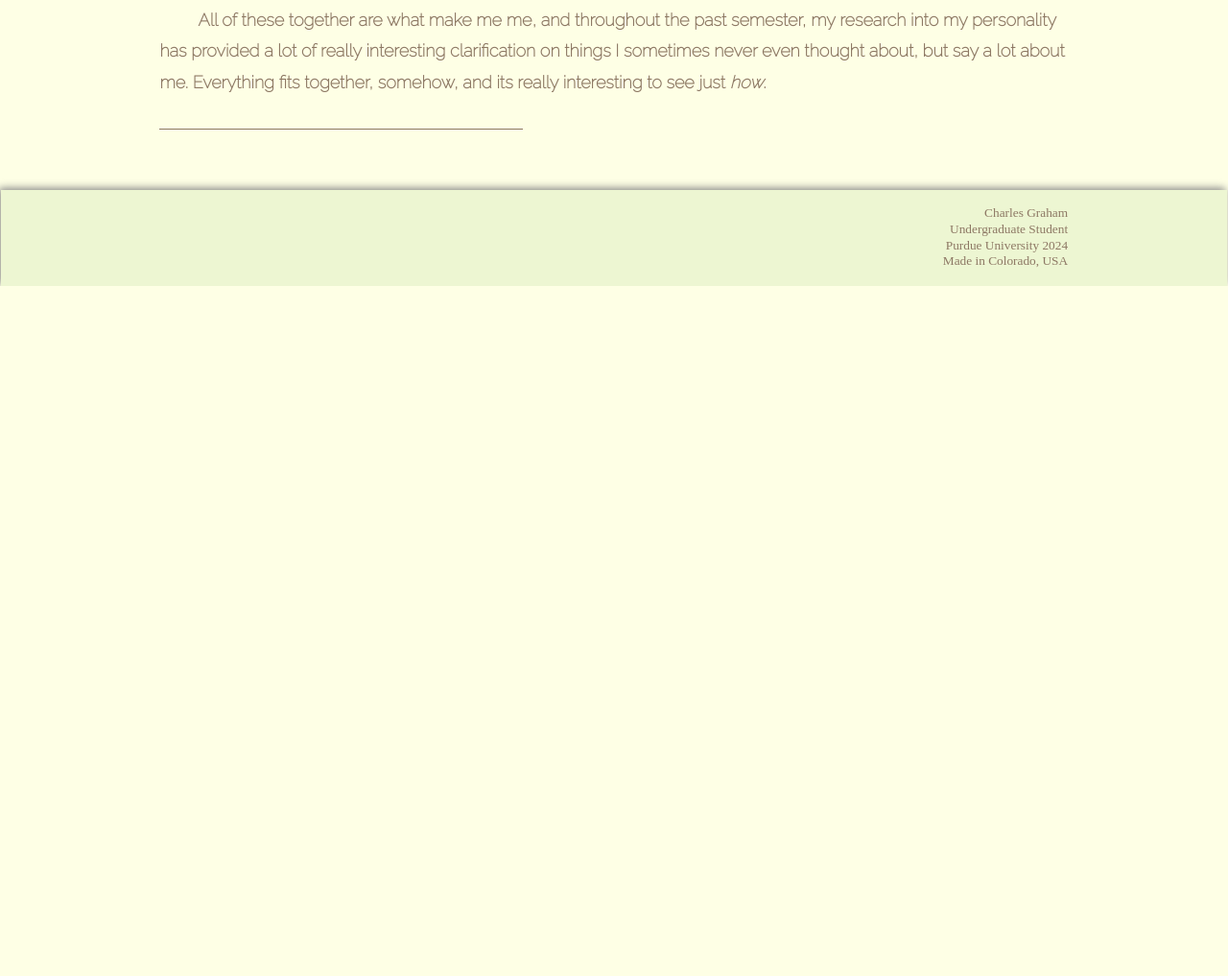
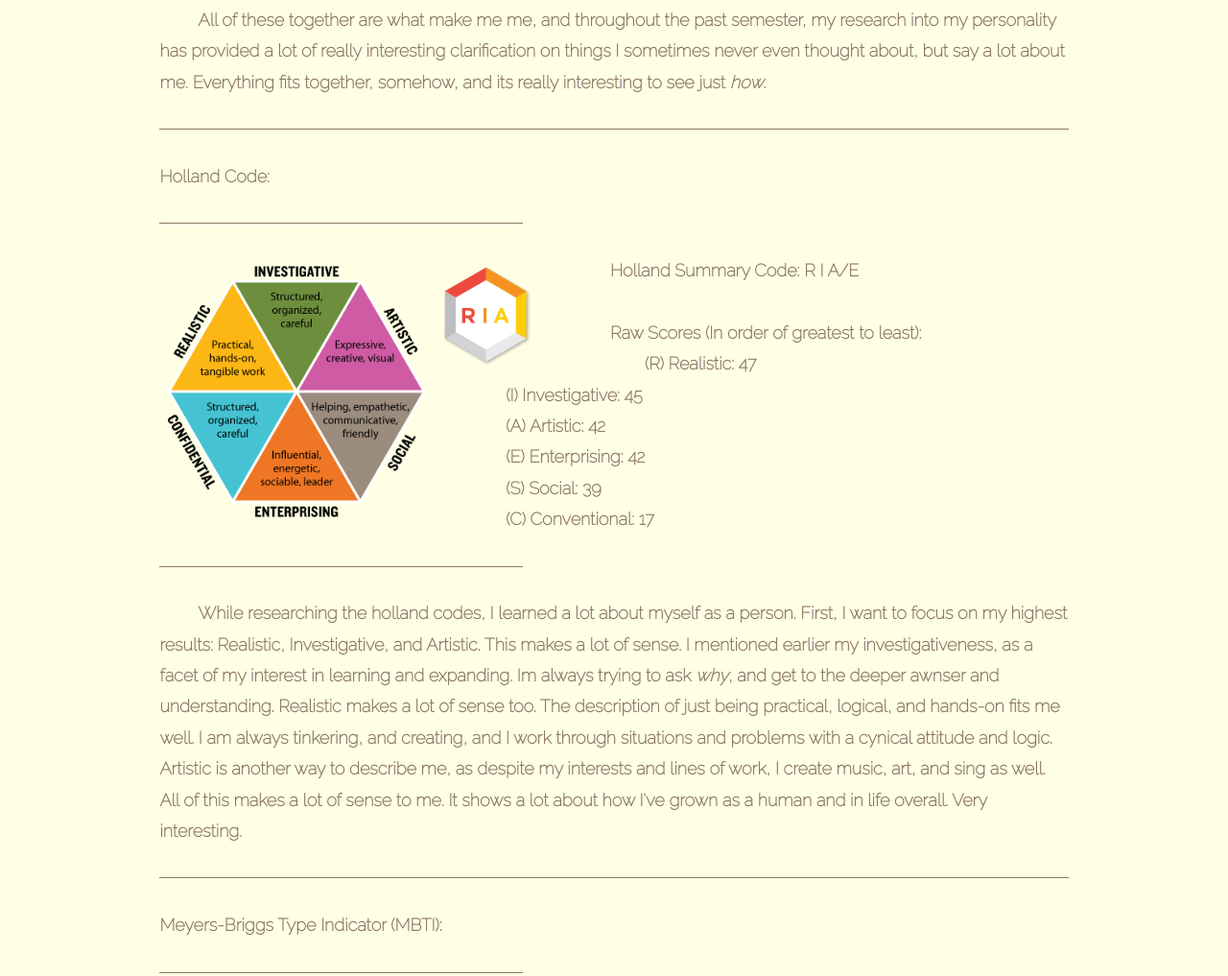
Before and after one commit to athdot/EDPS, a plain HTML site: page about/index.html in a window 1280 px wide. Shown: the part 882-1899 px from the top of the page at 96% size. Before the commit the page ends 1180 px from the top, so only its background shows below. Drawn offline with Linux system fonts and the light colour scheme.

Commit message:
Update index.html

```diff
--- a/about/index.html
+++ b/about/index.html
@@ -104,9 +104,31 @@ text-shadow: 0px 0px #302923;
 <img src="https://athdot.github.io/EDPS/images/values.png" align="left" style="width: 30%; position:relative;" />
 
 &emsp;&emsp;Throughout my life, I have always loved to solve puzzles, think, and create. I'm always thinking, learning, and adapting to my situation. Thus, its only natural that thought, philosophy, and learning in general are a big part of my psyche! This interest has manifested itself in many ways, but this desire to learn, expand, and solve puzzles has primarily been a driving factor in my interest in code, computers, and engineering as a whole.<br> &emsp;&emsp;My interest in leadership are another thing entirely. Throughout my childhood, one tennant I tried and still try to stick by is Servant Leadership - the philosophy that a leader should only lead to serve others, and that being humble is the biggest prize of all. After all, the best king doesnt need clothes, riches, or men to be considered great. In this beleif though, I found a passion. I, as a person, love to help people and be there, and in leadership, I find I can do so.  Leadership is what keeps everyone together, and by being the person to do so, I find great satisfaction and happiness. Thus, leadership is a final important tennant to me.<br>&emsp;&emsp; All of these together are what make me me, and throughout the past semester, my research into my personality has provided a lot of really interesting clarification on things I sometimes never even thought about, but say a lot about me. Everything fits together, somehow, and its really interesting to see just <I>how</i>.
+<div style="width: 100%; height: 1px; z-index: 10; background-color: #8D7864; position:relative; top: 32; left: 0;"></div>
+<br><br>
+Holland Code:
 <div style="width: 40%; height: 1px; z-index: 10; background-color: #8D7864; position:relative; top: 32; left: 0;"></div>
 <br><br>
-
+<img src="https://athdot.github.io/EDPS/images/holland.png" align="left" style="width: 30%;">
+<img src="https://athdot.github.io/EDPS/images/holland1.png" align="left" style="width:10%; position:relative; margin: 10 40 10 10;" />
+</img>
+&emsp;&emsp; Holland Summary Code: R I A/E<br><br>
+&emsp;&emsp; Raw Scores (In order of greatest to least):<br>
+&emsp;&emsp;&emsp;&emsp; (R) Realistic: 47<br>
+&emsp;&emsp;&emsp;&emsp; (I) Investigative: 45<br>
+&emsp;&emsp;&emsp;&emsp; (A) Artistic: 42<br>
+&emsp;&emsp;&emsp;&emsp; (E) Enterprising: 42<br>
+&emsp;&emsp;&emsp;&emsp; (S) Social: 39<br>
+&emsp;&emsp;&emsp;&emsp; (C) Conventional: 17<br>
+<div style="width: 40%; height: 1px; z-index: 10; background-color: #8D7864; position:relative; top: 32; left: 0;"></div>
+<br><br>
+&emsp;&emsp; While researching the holland codes, I learned a lot about myself as a person. First, I want to focus on my highest results: Realistic, Investigative, and Artistic. This makes a lot of sense. I mentioned earlier my investigativeness, as a facet of my interest in learning and expanding. Im always trying to ask <i>why</i>, and get to the deeper awnser and understanding. Realistic makes a lot of sense too. The description of just being practical, logical, and hands-on fits me well. I am always tinkering, and creating, and I work through situations and problems with a cynical attitude and logic. Artistic is another way to describe me, as despite my interests and lines of work, I create music, art, and sing as well. All of this makes a lot of sense to me. It shows a lot about how I've grown as a human and in life overall. Very interesting.
+<div style="width: 100%; height: 1px; z-index: 10; background-color: #8D7864; position:relative; top: 32; left: 0;"></div>
+<br><br>
+Meyers-Briggs Type Indicator (MBTI):
+<div style="width: 40%; height: 1px; z-index: 10; background-color: #8D7864; position:relative; top: 32; left: 0;"></div>
+<br><br>
+&emsp;&emsp; ehehe
 
 <div style="position: relative; font-family: Times New Roman; font-weight: 1; line-height: 1.25; width: 135%; top: 30; left: -17.5%">
 <footer class="footer" style="color:#8D7864;">
```
